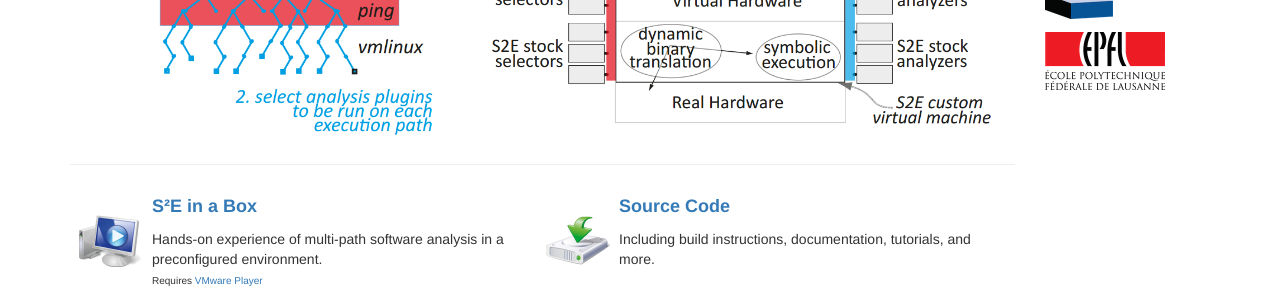
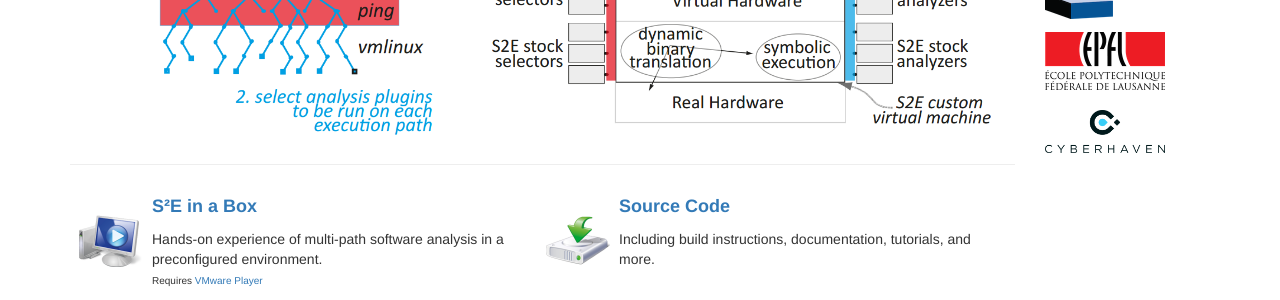
Before and after one commit to candea/s2e.github.io, a Jekyll site: the page built from index.md, in a window 1280 px wide. Shown: the part 427-727 px from the top of the page. Built offline with Jekyll 4.4.1, drawn with Linux system fonts in a browser that asks for light colours; nearby versions of some CDN libraries.

Commit message:
Added Cyberhaven logo
Signed-off-by: Vitaly Chipounov <vitaly@codetickler.com>

```diff
--- a/_layouts/default.html
+++ b/_layouts/default.html
@@ -60,8 +60,9 @@
             {% endfor %}
             </ul>
             <hr/>
-      <a href="http://dslab.epfl.ch" target="_blank"><img vspace="3" src="/images/dslab-logo.png" style="height:50px"/></a> DSLAB
+            <a href="http://dslab.epfl.ch" target="_blank"><img vspace="3" src="/images/dslab-logo.png" style="height:50px"/></a> DSLAB
             <a href="http://epfl.ch" target="_blank"><img vspace="10" src="/images/epfl-logo.png" style="width:120px;"/></a>
+            <a href="http://cyberhaven.io" target="_blank"><img vspace="10" src="/images/cyberhaven-large.png" style="width:120px;"/></a>
           </nav>
 
         </div>
```
Also changed, not shown: images/cyberhaven-large.png (added), images/cyberhaven.png (added).
